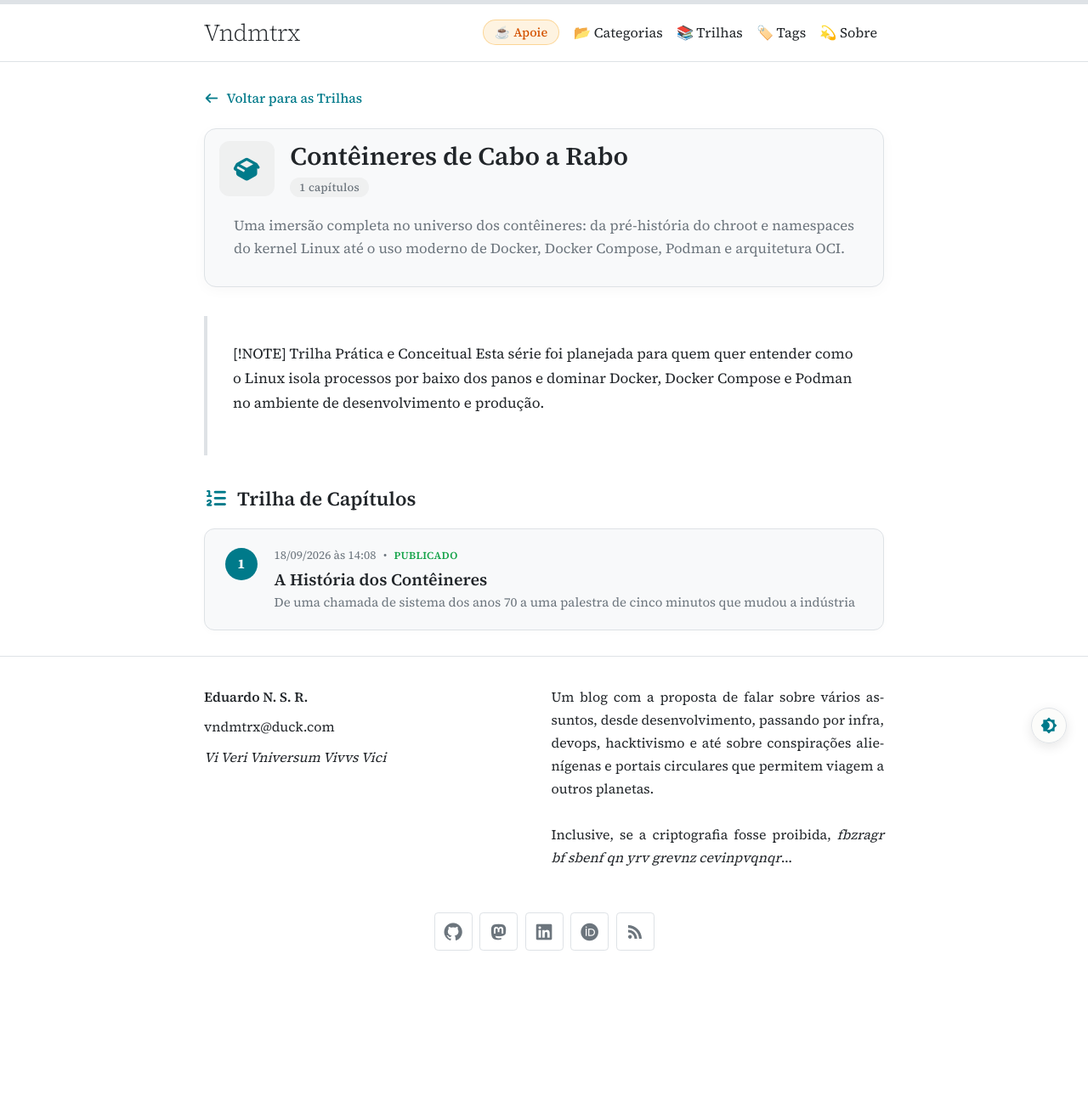
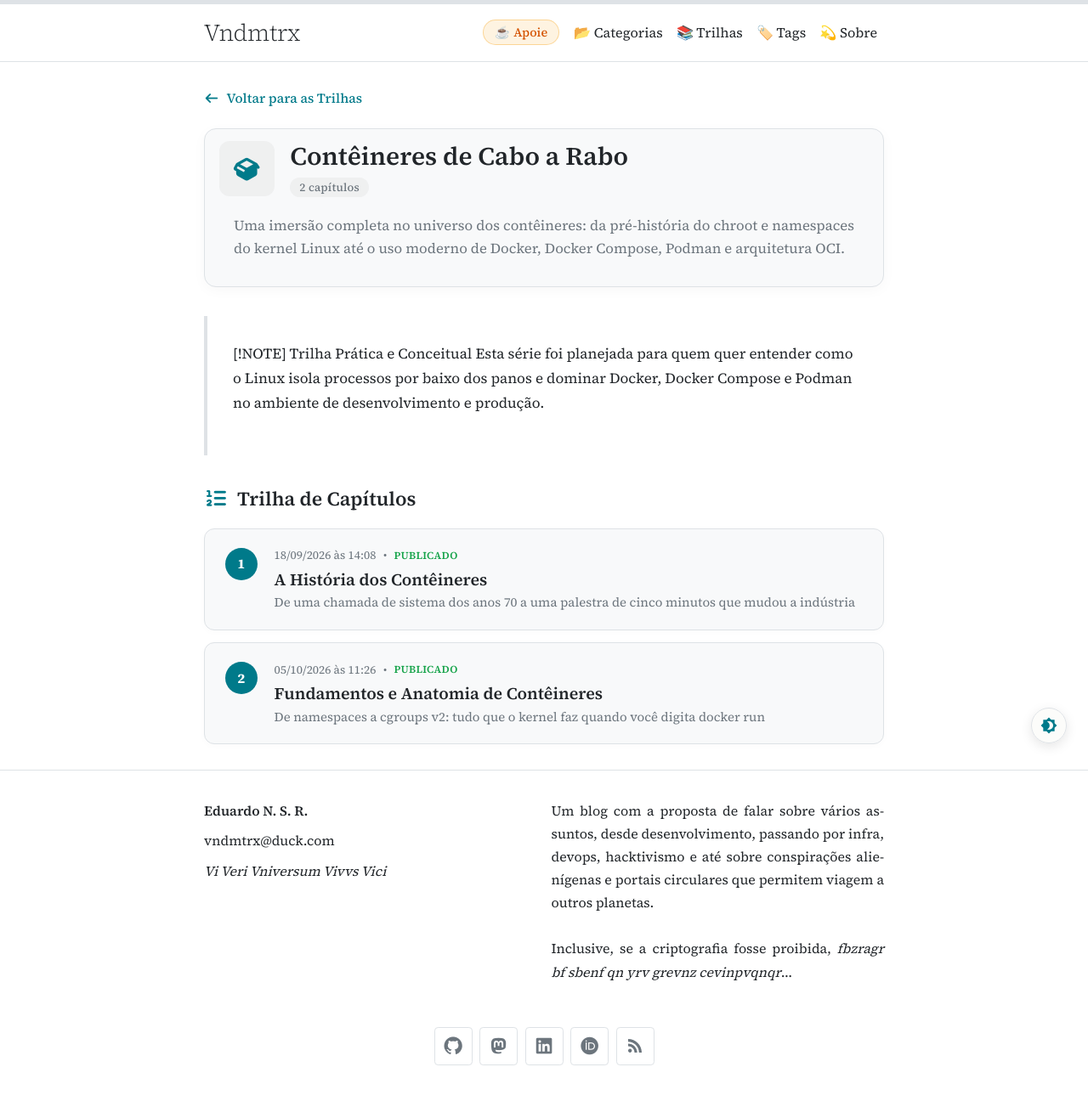
Before and after one commit to vndmtrx/vndmtrx.github.io, a Jekyll site: the page built from tutoriais/conteineres.md, in a window 1280 px wide. Shown: the whole page at 85% size. Built offline with Jekyll 4.4.1, drawn with Linux system fonts in a browser that asks for light colours; nearby versions of some CDN libraries; before the commit the page ends 1162 px from its top, so only the background shows below that; part of the change alters nothing that is shown.

Commit message:
feat(post): publica Parte 1 da série sobre fundamentos e anatomia de contêineres

````diff
--- a/_posts/2026/09/2026-09-25-conteineres-fundamentos.md
+++ b/_posts/2026/10/2026-10-05-conteineres-fundamentos.md
@@ -4,11 +4,10 @@ title: "Fundamentos e Anatomia de Contêineres"
 subtitle: "De namespaces a cgroups v2: tudo que o kernel faz quando você digita docker run"
 author:
   - "Eduardo N. S. R."
-date: 2026-09-25 14:00:00 GMT-3
+date: 2026-10-05 11:26:00 GMT-3
 permalink: /posts/conteineres-fundamentos/
 tags: [Docker, Contêineres, Linux, DevOps]
 series: Contêineres de Cabo a Rabo
-published: false
 category: Tutoriais
 ---
 
@@ -23,21 +22,7 @@ Este conhecimento também é o alicerce fundamental para a nossa série sobre cr
 > [!NOTE] Nota da Série
 > Este post é a Parte 1 da série **"Contêineres de Cabo a Rabo"**. Se você quer entender como chegamos até aqui, leia primeiro o {% include post-ref.html slug="conteineres-historia" text="Post Zero: A História dos Contêineres" %}. Aqui vamos dissecar a anatomia interna dos contêineres e explorar as três tecnologias fundamentais do kernel Linux: *namespaces*, *cgroups* e *union filesystems*, fechando com a construção de um mini-contêiner do zero em apenas 50 linhas de shell script. Na Parte 2, vamos subir o nível para as ferramentas de produção: Dockerfiles avançados, Docker Compose, arquitetura sem daemon do Podman, segurança e o caminho para a orquestração.
 
-## Estrutura do Post
-
-Para facilitar o estudo e permitir que você use este texto como guia de consulta rápida, dividi a anatomia dos contêineres em tópicos estruturados. A tabela a seguir lista o roteiro do post:
-
-| Seção | Tema Principal |
-| :--- | :--- |
-| [Contêiner Não é VM: A Distinção que Muda Tudo](#contêiner-não-é-vm-a-distinção-que-muda-tudo) | Comparativo real entre hipervisores e isolamento de processos |
-| [Namespaces: Os Muros de Isolamento do Kernel](#namespaces-os-muros-de-isolamento-do-kernel) | Como fatiar a visão de processos, rede, montagens e usuários |
-| [Cgroups: O Guarda de Recursos](#cgroups-o-guarda-de-recursos) | Limites de memória, CPU e processos com a hierarquia unificada v2 |
-| [Union Filesystems: Imagens em Camadas](#union-filesystems-imagens-em-camadas) | Anatomia do OverlayFS, Copy-on-Write e montagens na mão |
-| [A Especificação OCI e o Ecossistema de Runtimes](#a-especificação-oci-e-o-ecossistema-de-runtimes) | Runtimes de alto e baixo nível: dockerd, containerd, runc e crun |
-| [Grand Finale: Construindo um Mini-Contêiner do Zero](#grand-finale-construindo-um-mini-contêiner-do-zero) | Script bash executável integrando namespaces, cgroups e OverlayFS |
-| [Exercícios](#exercícios) | Desafios práticos para consolidar namespaces, cgroups e OverlayFS |
-| [O Que Vem na Parte 2](#o-que-vem-na-parte-2) | O passo seguinte: ferramentas, ciclo de vida e orquestração |
-| [Referências](#referências) | Documentação oficial, papers e especificações do kernel |
+{% include toc.html %}
 
 ## Contêiner Não é VM: A Distinção que Muda Tudo
 
@@ -182,9 +167,9 @@ meu-servidor-producao
 
 # Criar namespace UTS e trocar o nome localmente
 $ sudo unshare --uts bash
-$ hostname container-temporario
+$ hostname conteiner-temporario
 $ hostname
-container-temporario
+conteiner-temporario
 
 # Sair da sessão isolada e conferir o host original
 $ exit
@@ -486,7 +471,7 @@ $ sudo umount /tmp/experimento-overlay/unificado
 ```
 *A camada base permaneceu imutável; toda e qualquer alteração foi gravada exclusivamente dentro do diretório de escrita.*
 
-Quando você roda `docker rm meu-container`, tudo o que o Docker precisa fazer em disco é deletar o diretório `upperdir` correspondente. As camadas da imagem base nunca foram alteradas, e por isso podem ser compartilhadas concorrentemente por centenas de contêineres sem risco de corrupção cruzada.
+Quando você roda `docker rm meu-conteiner`, tudo o que o Docker precisa fazer em disco é deletar o diretório `upperdir` correspondente. As camadas da imagem base nunca foram alteradas, e por isso podem ser compartilhadas concorrentemente por centenas de contêineres sem risco de corrupção cruzada.
 
 > [!TIP] Inspecionando Camadas pelo Docker
 > Se quiser visualizar a pilha de camadas de qualquer imagem sem montá-las manualmente, use `docker image inspect <imagem> --format='{% raw %}{{json .RootFS.Layers}}{% endraw %}'`. A saída é uma lista de hashes SHA256 representando cada camada em ordem de empilhamento. Para um contêiner em execução, `docker inspect <contêiner> --format='{% raw %}{{json .GraphDriver.Data}}{% endraw %}'` revela os caminhos físicos exatos do `LowerDir`, `UpperDir`, `WorkDir` e `MergedDir` no sistema de arquivos do hospedeiro.
@@ -613,11 +598,11 @@ Abaixo está o código de um script em Bash funcional com cerca de 50 linhas út
 
 ```bash
 #!/bin/bash
-# mini-container.sh: Um motor de contêineres funcional em ~50 linhas de shell script
-# Uso: sudo ./mini-container.sh
+# mini-conteiner.sh: Um motor de contêineres funcional em ~50 linhas de shell script
+# Uso: sudo ./mini-conteiner.sh
 set -euo pipefail
 
-CONTAINER_DIR="/tmp/mini-container-lab"
+CONTAINER_DIR="/tmp/mini-conteiner-lab"
 ALPINE_VERSION="3.20"
 ALPINE_ARCH="x86_64"
 ALPINE_URL="https://dl-cdn.alpinelinux.org/alpine/v${ALPINE_VERSION}/releases/${ALPINE_ARCH}/alpine-minirootfs-${ALPINE_VERSION}.0-${ALPINE_ARCH}.tar.gz"
@@ -640,13 +625,19 @@ mount -t overlay overlay \
     "${CONTAINER_DIR}/merged"
 
 echo "==> [4/6] Configurando limites de recursos via Cgroup v2 (${CGROUP_NAME})..."
+# Garante que os controladores de memória e processos estejam delegáveis aos subdiretórios
+echo "+memory +pids" > /sys/fs/cgroup/cgroup.subtree_control 2>/dev/null || true
 CGROUP_PATH="/sys/fs/cgroup/${CGROUP_NAME}"
 mkdir -p "${CGROUP_PATH}"
 echo "${MEMORY_LIMIT}" > "${CGROUP_PATH}/memory.max"
 echo "${PIDS_LIMIT}" > "${CGROUP_PATH}/pids.max"
 
 echo "==> [5/6] Preparando arquivos de configuração (DNS)..."
-cp /etc/resolv.conf "${CONTAINER_DIR}/merged/etc/resolv.conf" 2>/dev/null || true
+mkdir -p "${CONTAINER_DIR}/merged/etc"
+cat << 'EOF' > "${CONTAINER_DIR}/merged/etc/resolv.conf"
+nameserver 1.1.1.1
+nameserver 8.8.8.8
+EOF
 
 echo "==> [6/6] Inicializando processo isolado em novos Namespaces..."
 echo "     Ambiente pronto! Digite 'exit' para sair e liberar os recursos."
@@ -690,15 +681,21 @@ O primeiro bloco prepara as quatro pastas exigidas pelo driver OverlayFS. O segu
 
 No terceiro passo, o script realiza a montagem do OverlayFS. O diretório `merged` passa a ser a nossa visão consolidada, enquanto a pasta `upper` acolherá qualquer arquivo modificado pelo usuário durante o teste.
 
-No quarto passo, o script fala diretamente com o subsistema cgroups v2 do kernel: cria uma pasta correspondente ao grupo de controle do contêiner e grava os limites de cem megabytes de RAM e cinquenta identificadores de processo.
+No quarto passo, o script fala diretamente com o subsistema cgroups v2 do kernel: habilita os controladores para delegação aos subgrupos em `cgroup.subtree_control`, cria a pasta correspondente ao grupo de controle do contêiner e grava os limites de cem megabytes de RAM e cinquenta identificadores de processo.
 
-O quinto passo cuida da configuração básica de rede, copiando as definições de servidores DNS de `/etc/resolv.conf` para dentro do ambiente montado.
+O quinto passo cuida da configuração básica de rede, gravando diretamente servidores de DNS públicos em `/etc/resolv.conf` para evitar conflitos com o resolvedor local em stub (`127.0.0.53`) do *systemd-resolved*.
 
 No sexto passo, a grande mágica se concretiza: o utilitário `unshare` dispara novas instâncias de todos os seis namespaces essenciais. No namespace privado de montagem recém-criado, o script monta os pseudo-sistemas de arquivos `/proc`, `/sys` e `/dev` (garantindo que o `/proc` reflita exclusivamente a tabela de processos do novo contêiner e que essas montagens desapareçam do hospedeiro assim que o namespace for encerrado). Antes de entregar o terminal ao usuário, o shell grava o seu próprio identificador de processo dentro do arquivo `cgroup.procs` daquele cgroup, garantindo que os limites de hardware passem a valer imediatamente. Em seguida, a chamada `exec chroot` substitui o processo atual pelo `/bin/sh` assumindo rigorosamente o PID 1.
 
 Ao digitar `exit`, a rotina de encerramento entra em ação: desmonta o ponto OverlayFS e remove o diretório do cgroup, devolvendo o sistema operacional hospedeiro exatamente ao estado em que se encontrava.
 
-> [!NOTE] Nota Operacional
+> [!NOTE] Nota Operacional: chroot versus pivot_root
+> Em nosso laboratório didático, utilizamos o comando `chroot` pela simplicidade e legibilidade do script em 50 linhas. Runtimes de produção da especificação OCI (como `runc` e `crun`) utilizam a chamada de sistema `pivot_root`, que move atomicamente o novo sistema de arquivos para a raiz do namespace `MNT` e descarta a raiz antiga, impedindo qualquer tentativa de fuga (*container breakout*). Da mesma forma, motores de contêiner evitam bind mounts diretos de `/dev`, criando em vez disso instâncias isoladas de `devpts` e nós mínimos de dispositivos (`null`, `zero`, `random`, `urandom`).
+
+> [!NOTE] Nota sobre Propagação de Montagens
+> Em distribuições modernas com `systemd`, o sistema de arquivos raiz herda a flag de propagação compartilhada (`shared`). Ao isolar namespaces de montagem com `unshare --mount`, o kernel cria uma cópia privada dos pontos existentes, mas se você criar montagens novas que não devam ser propagadas para o hospedeiro, motores de produção executam internamente `mount --make-rprivate /` antes de montar `/proc` e `/sys`. No nosso laboratório, a chamada `unshare` garante que o `/proc` remountado viva estritamente dentro da visão do processo bifurcado.
+
+> [!NOTE] Nota Operacional: Permissões de Execução
 > Para executar o script em sua plenitude, rode-o com `sudo` para permitir a execução de `mount` e a configuração de cgroups no sistema. Se você preferir uma abordagem sem privilégios administrativos no seu usuário diário, utilize ferramentas como o Podman, que orquestram esses mesmos passos combinando *User Namespaces* com ferramentas auxiliares como o `crun`.
 
 ## Exercícios
@@ -770,7 +767,7 @@ A regra do OverlayFS estabelece que as camadas passadas no parâmetro `lowerdir`
 
 **4. Investigando o Mini-Contêiner a Partir do Hospedeiro**
 
-Execute o script `mini-container.sh`. Enquanto o terminal interno estiver ativo aguardando comandos, abra outro terminal comum no seu hospedeiro e execute os seguintes passos de investigação:
+Execute o script `mini-conteiner.sh`. Enquanto o terminal interno estiver ativo aguardando comandos, abra outro terminal comum no seu hospedeiro e execute os seguintes passos de investigação:
 
 1. Localize o processo do contêiner com `ps aux | grep mini-conteiner`.
 2. Compare a lista de namespaces de `/proc/<PID>/ns/` do processo localizado com os namespaces do processo 1 do host.
````
